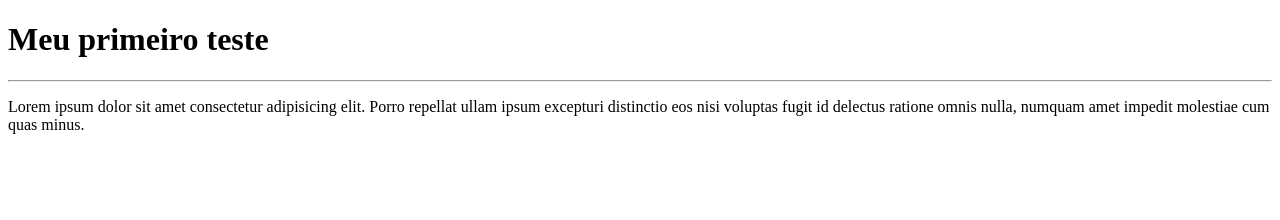
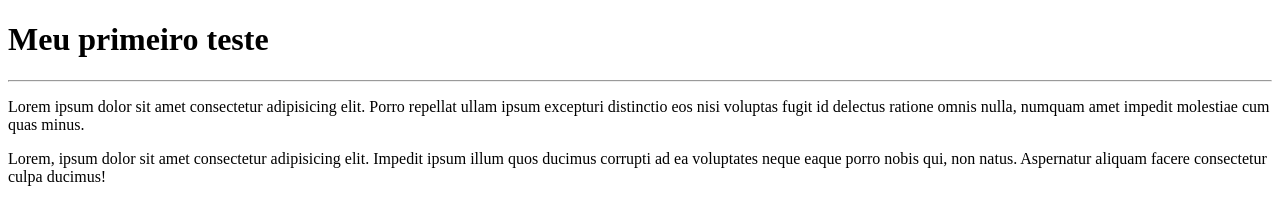
Before and after one commit to ArthurZart/Ola-Mundo, a plain HTML site: page site-teste/index.html in a window 1280 px wide. Drawn offline with Linux system fonts and the light colour scheme.

Commit message:
adicionei um parágrafo

```diff
--- a/site-teste/index.html
+++ b/site-teste/index.html
@@ -10,5 +10,6 @@
     <h1>Meu primeiro teste</h1>
     <hr>
     <p>Lorem ipsum dolor sit amet consectetur adipisicing elit. Porro repellat ullam ipsum excepturi distinctio eos nisi voluptas fugit id delectus ratione omnis nulla, numquam amet impedit molestiae cum quas minus.</p>
+    <p>Lorem, ipsum dolor sit amet consectetur adipisicing elit. Impedit ipsum illum quos ducimus corrupti ad ea voluptates neque eaque porro nobis qui, non natus. Aspernatur aliquam facere consectetur culpa ducimus!</p>
 </body>
 </html>
```
